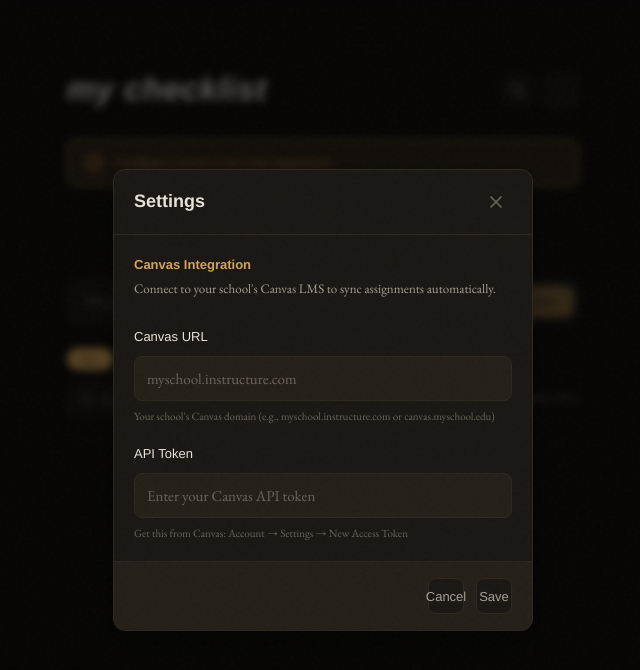
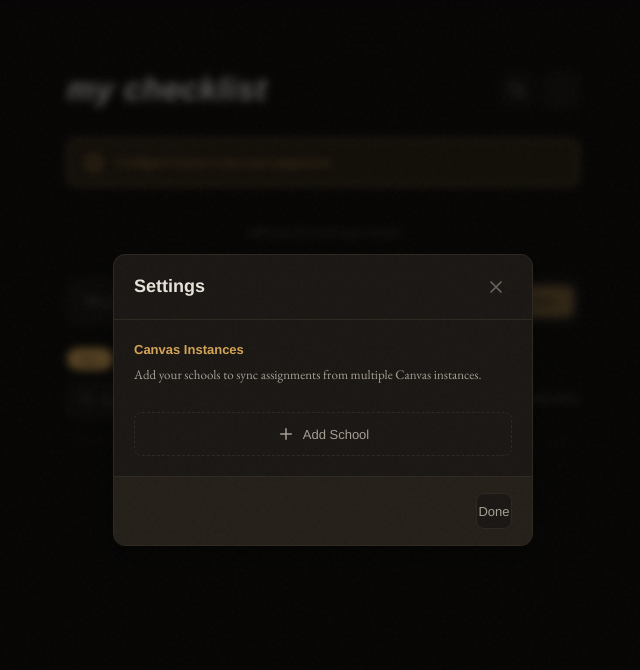
Before and after one commit to ZachDeLong/school-checklist, a React (Vite) app: page / in a window 1280 px wide. Both pictures are taken after a click on the button 878 px from the left and 89 px from the top of the page. Shown: the top 670 px of the page, without its empty margins (317-957 px from the left). Built offline with nearby package versions, Linux system fonts and the light colour scheme.

Commit message:
Add support for multiple Canvas instances
Users can now add multiple schools (e.g., IVC and Saddleback) and sync
assignments from all of them. Each instance has its own name, URL, and token.
Assignments are fetched in parallel and merged together.

```diff
--- a/src/components/SettingsModal.css
+++ b/src/components/SettingsModal.css
@@ -161,6 +161,124 @@
   box-shadow: var(--shadow-glow-warm);
 }
 
+/* Instances list */
+.instances-list {
+  display: flex;
+  flex-direction: column;
+  gap: var(--space-2);
+}
+
+.instance-item {
+  display: flex;
+  align-items: center;
+  justify-content: space-between;
+  padding: var(--space-3);
+  background: var(--bg-elevated);
+  border: 1px solid var(--border);
+  border-radius: var(--radius-md);
+}
+
+.instance-info {
+  display: flex;
+  flex-direction: column;
+  gap: var(--space-1);
+  min-width: 0;
+}
+
+.instance-name {
+  font-family: var(--font-helvetica);
+  font-size: var(--text-sm);
+  font-weight: 500;
+  color: var(--text-primary);
+}
+
+.instance-url {
+  font-size: var(--text-xs);
+  color: var(--text-muted);
+  overflow: hidden;
+  text-overflow: ellipsis;
+  white-space: nowrap;
+}
+
+.instance-actions {
+  display: flex;
+  gap: var(--space-1);
+  flex-shrink: 0;
+}
+
+.instance-btn {
+  display: flex;
+  align-items: center;
+  justify-content: center;
+  width: 28px;
+  height: 28px;
+  border: none;
+  background: transparent;
+  color: var(--text-muted);
+  cursor: pointer;
+  border-radius: var(--radius-sm);
+  transition: all var(--duration-fast) var(--ease-default);
+}
+
+.instance-btn:hover {
+  background: var(--bg-hover);
+  color: var(--text-primary);
+}
+
+.instance-btn-danger:hover {
+  background: var(--error-glow);
+  color: var(--error);
+}
+
+/* Add button */
+.add-instance-btn {
+  display: flex;
+  align-items: center;
+  justify-content: center;
+  gap: var(--space-2);
+  width: 100%;
+  padding: var(--space-3);
+  border: 1px dashed var(--border);
+  background: transparent;
+  color: var(--text-secondary);
+  font-family: var(--font-helvetica);
+  font-size: var(--text-sm);
+  font-weight: 500;
+  border-radius: var(--radius-md);
+  cursor: pointer;
+  transition: all var(--duration-fast) var(--ease-default);
+}
+
+.add-instance-btn:hover {
+  border-color: var(--accent-warm-dim);
+  color: var(--accent-warm);
+  background: var(--accent-warm-glow);
+}
+
+/* Form */
+.instance-form {
+  display: flex;
+  flex-direction: column;
+  gap: var(--space-4);
+}
+
+.form-actions {
+  display: flex;
+  justify-content: flex-end;
+  gap: var(--space-3);
+  margin-top: var(--space-2);
+}
+
+.settings-btn-primary:disabled {
+  opacity: 0.5;
+  cursor: not-allowed;
+}
+
+.settings-btn-primary:disabled:hover {
+  background: var(--accent-warm);
+  box-shadow: none;
+}
+
 @media (max-width: 480px) {
   .settings-modal {
     max-width: none;
--- a/src/components/SettingsModal.tsx
+++ b/src/components/SettingsModal.tsx
@@ -1,5 +1,5 @@
-import { useState, useEffect } from 'react'
-import { useSettingsStore } from '../store/settingsStore'
+import { useState } from 'react'
+import { useSettingsStore, type CanvasInstance } from '../store/settingsStore'
 import './SettingsModal.css'
 
 interface SettingsModalProps {
@@ -8,23 +8,57 @@
 }
 
 export default function SettingsModal({ isOpen, onClose }: SettingsModalProps) {
-  const { canvasToken, canvasUrl, setCanvasToken, setCanvasUrl } = useSettingsStore()
-  const [token, setToken] = useState(canvasToken)
-  const [url, setUrl] = useState(canvasUrl)
+  const { canvasInstances, addCanvasInstance, updateCanvasInstance, removeCanvasInstance } = useSettingsStore()
+  const [editingId, setEditingId] = useState<string | null>(null)
+  const [isAdding, setIsAdding] = useState(false)
 
-  useEffect(() => {
-    if (isOpen) {
-      setToken(canvasToken)
-      setUrl(canvasUrl)
-    }
-  }, [isOpen, canvasToken, canvasUrl])
+  // Form state for add/edit
+  const [name, setName] = useState('')
+  const [url, setUrl] = useState('')
+  const [token, setToken] = useState('')
 
   if (!isOpen) return null
 
+  const resetForm = () => {
+    setName('')
+    setUrl('')
+    setToken('')
+    setEditingId(null)
+    setIsAdding(false)
+  }
+
+  const handleAdd = () => {
+    setIsAdding(true)
+    setEditingId(null)
+    setName('')
+    setUrl('')
+    setToken('')
+  }
+
+  const handleEdit = (instance: CanvasInstance) => {
+    setEditingId(instance.id)
+    setIsAdding(false)
+    setName(instance.name)
+    setUrl(instance.url)
+    setToken(instance.token)
+  }
+
   const handleSave = () => {
-    setCanvasToken(token)
-    setCanvasUrl(url)
-    onClose()
+    if (!name.trim() || !url.trim() || !token.trim()) return
+
+    if (isAdding) {
+      addCanvasInstance(name, url, token)
+    } else if (editingId) {
+      updateCanvasInstance(editingId, { name, url, token })
+    }
+    resetForm()
+  }
+
+  const handleDelete = (id: string) => {
+    removeCanvasInstance(id)
+    if (editingId === id) {
+      resetForm()
+    }
   }
 
   const handleBackdropClick = (e: React.MouseEvent) => {
@@ -33,12 +67,17 @@
     }
   }
 
+  const handleClose = () => {
+    resetForm()
+    onClose()
+  }
+
   return (
     <div className="settings-backdrop" onMouseDown={handleBackdropClick}>
       <div className="settings-modal" onMouseDown={(e) => e.stopPropagation()}>
         <div className="settings-header">
           <h2 className="settings-title">Settings</h2>
-          <button className="settings-close" onClick={onClose} aria-label="Close">
+          <button className="settings-close" onClick={handleClose} aria-label="Close">
             <svg viewBox="0 0 24 24" fill="none" width="20" height="20">
               <path d="M6 6l12 12M6 18L18 6" stroke="currentColor" strokeWidth="2" strokeLinecap="round"/>
             </svg>
@@ -47,10 +86,60 @@
 
         <div className="settings-content">
           <div className="settings-section">
-            <h3 className="settings-section-title">Canvas Integration</h3>
+            <h3 className="settings-section-title">Canvas Instances</h3>
             <p className="settings-section-desc">
-              Connect to your school's Canvas LMS to sync assignments automatically.
+              Add your schools to sync assignments from multiple Canvas instances.
             </p>
+          </div>
+
+          {/* List of configured instances */}
+          {canvasInstances.length > 0 && !isAdding && !editingId && (
+            <div className="instances-list">
+              {canvasInstances.map((instance) => (
+                <div key={instance.id} className="instance-item">
+                  <div className="instance-info">
+                    <span className="instance-name">{instance.name}</span>
+                    <span className="instance-url">{instance.url}</span>
+                  </div>
+                  <div className="instance-actions">
+                    <button
+                      className="instance-btn"
+                      onClick={() => handleEdit(instance)}
+                      aria-label="Edit"
+                    >
+                      <svg viewBox="0 0 24 24" fill="none" width="16" height="16">
+                        <path d="M11 4H4a2 2 0 00-2 2v14a2 2 0 002 2h14a2 2 0 002-2v-7" stroke="currentColor" strokeWidth="2" strokeLinecap="round" strokeLinejoin="round"/>
+                        <path d="M18.5 2.5a2.121 2.121 0 013 3L12 15l-4 1 1-4 9.5-9.5z" stroke="currentColor" strokeWidth="2" strokeLinecap="round" strokeLinejoin="round"/>
+                      </svg>
+                    </button>
+                    <button
+                      className="instance-btn instance-btn-danger"
+                      onClick={() => handleDelete(instance.id)}
+                      aria-label="Delete"
+                    >
+                      <svg viewBox="0 0 24 24" fill="none" width="16" height="16">
+                        <path d="M3 6h18M8 6V4a2 2 0 012-2h4a2 2 0 012 2v2m3 0v14a2 2 0 01-2 2H7a2 2 0 01-2-2V6h14z" stroke="currentColor" strokeWidth="2" strokeLinecap="round" strokeLinejoin="round"/>
+                      </svg>
+                    </button>
+                  </div>
+                </div>
+              ))}
+            </div>
+          )}
+
+          {/* Add/Edit form */}
+          {(isAdding || editingId) && (
+            <div className="instance-form">
+              <div className="settings-field">
+                <label htmlFor="instance-name" className="settings-label">School Name</label>
+                <input
+                  id="instance-name"
+                  type="text"
+                  className="settings-input"
+                  value={name}
+                  onChange={(e) => setName(e.target.value)}
+                  placeholder="e.g., IVC, Saddleback"
+                />
               </div>
 
               <div className="settings-field">
@@ -61,9 +150,9 @@
                   className="settings-input"
                   value={url}
                   onChange={(e) => setUrl(e.target.value)}
-              placeholder="myschool.instructure.com"
+                  placeholder="e.g., ivc-new.instructure.com"
                 />
-            <p className="settings-hint">Your school's Canvas domain (e.g., myschool.instructure.com or canvas.myschool.edu)</p>
+                <p className="settings-hint">Your school's Canvas domain</p>
               </div>
 
               <div className="settings-field">
@@ -80,14 +169,36 @@
                   Get this from Canvas: Account → Settings → New Access Token
                 </p>
               </div>
+
+              <div className="form-actions">
+                <button className="settings-btn settings-btn-secondary" onClick={resetForm}>
+                  Cancel
+                </button>
+                <button
+                  className="settings-btn settings-btn-primary"
+                  onClick={handleSave}
+                  disabled={!name.trim() || !url.trim() || !token.trim()}
+                >
+                  {isAdding ? 'Add School' : 'Save Changes'}
+                </button>
+              </div>
+            </div>
+          )}
+
+          {/* Add button */}
+          {!isAdding && !editingId && (
+            <button className="add-instance-btn" onClick={handleAdd}>
+              <svg viewBox="0 0 24 24" fill="none" width="18" height="18">
+                <path d="M12 5v14M5 12h14" stroke="currentColor" strokeWidth="2" strokeLinecap="round"/>
+              </svg>
+              Add School
+            </button>
+          )}
         </div>
 
         <div className="settings-footer">
-          <button className="settings-btn settings-btn-secondary" onClick={onClose}>
-            Cancel
-          </button>
-          <button className="settings-btn settings-btn-primary" onClick={handleSave}>
-            Save
+          <button className="settings-btn settings-btn-secondary" onClick={handleClose}>
+            Done
           </button>
         </div>
       </div>
--- a/src/store/settingsStore.ts
+++ b/src/store/settingsStore.ts
@@ -1,24 +1,76 @@
 import { create } from 'zustand'
 import { persist } from 'zustand/middleware'
 
+export interface CanvasInstance {
+  id: string
+  name: string
+  url: string
+  token: string
+}
+
 interface SettingsState {
+  canvasInstances: CanvasInstance[]
+  addCanvasInstance: (name: string, url: string, token: string) => void
+  updateCanvasInstance: (id: string, updates: Partial<Omit<CanvasInstance, 'id'>>) => void
+  removeCanvasInstance: (id: string) => void
+  isConfigured: () => boolean
+  // Legacy getters for backwards compatibility
   canvasToken: string
   canvasUrl: string
-  setCanvasToken: (token: string) => void
-  setCanvasUrl: (url: string) => void
-  isConfigured: () => boolean
 }
 
 export const useSettingsStore = create<SettingsState>()(
   persist(
     (set, get) => ({
-      canvasToken: '',
-      canvasUrl: '',
-      setCanvasToken: (token) => set({ canvasToken: token.trim() }),
-      setCanvasUrl: (url) => set({ canvasUrl: normalizeCanvasUrl(url) }),
+      canvasInstances: [],
+
+      addCanvasInstance: (name, url, token) => {
+        const instance: CanvasInstance = {
+          id: crypto.randomUUID(),
+          name: name.trim(),
+          url: normalizeCanvasUrl(url),
+          token: token.trim(),
+        }
+        set((state) => ({
+          canvasInstances: [...state.canvasInstances, instance],
+        }))
+      },
+
+      updateCanvasInstance: (id, updates) => {
+        set((state) => ({
+          canvasInstances: state.canvasInstances.map((instance) =>
+            instance.id === id
+              ? {
+                  ...instance,
+                  ...updates,
+                  url: updates.url ? normalizeCanvasUrl(updates.url) : instance.url,
+                  token: updates.token ? updates.token.trim() : instance.token,
+                  name: updates.name ? updates.name.trim() : instance.name,
+                }
+              : instance
+          ),
+        }))
+      },
+
+      removeCanvasInstance: (id) => {
+        set((state) => ({
+          canvasInstances: state.canvasInstances.filter((instance) => instance.id !== id),
+        }))
+      },
+
       isConfigured: () => {
-        const { canvasToken, canvasUrl } = get()
-        return canvasToken.length > 0 && canvasUrl.length > 0
+        const { canvasInstances } = get()
+        return canvasInstances.length > 0 && canvasInstances.some(i => i.url && i.token)
+      },
+
+      // Legacy getters - return first instance for backwards compatibility
+      get canvasToken() {
+        const { canvasInstances } = get()
+        return canvasInstances[0]?.token || ''
+      },
+      get canvasUrl() {
+        const { canvasInstances } = get()
+        return canvasInstances[0]?.url || ''
       },
     }),
     {
```
Also changed, not shown: src/lib/canvas.ts (+59 -16 lines), 1 other file (tests, documents, lock files or other folders). Lines whose indentation alone changed are shown as unchanged.
